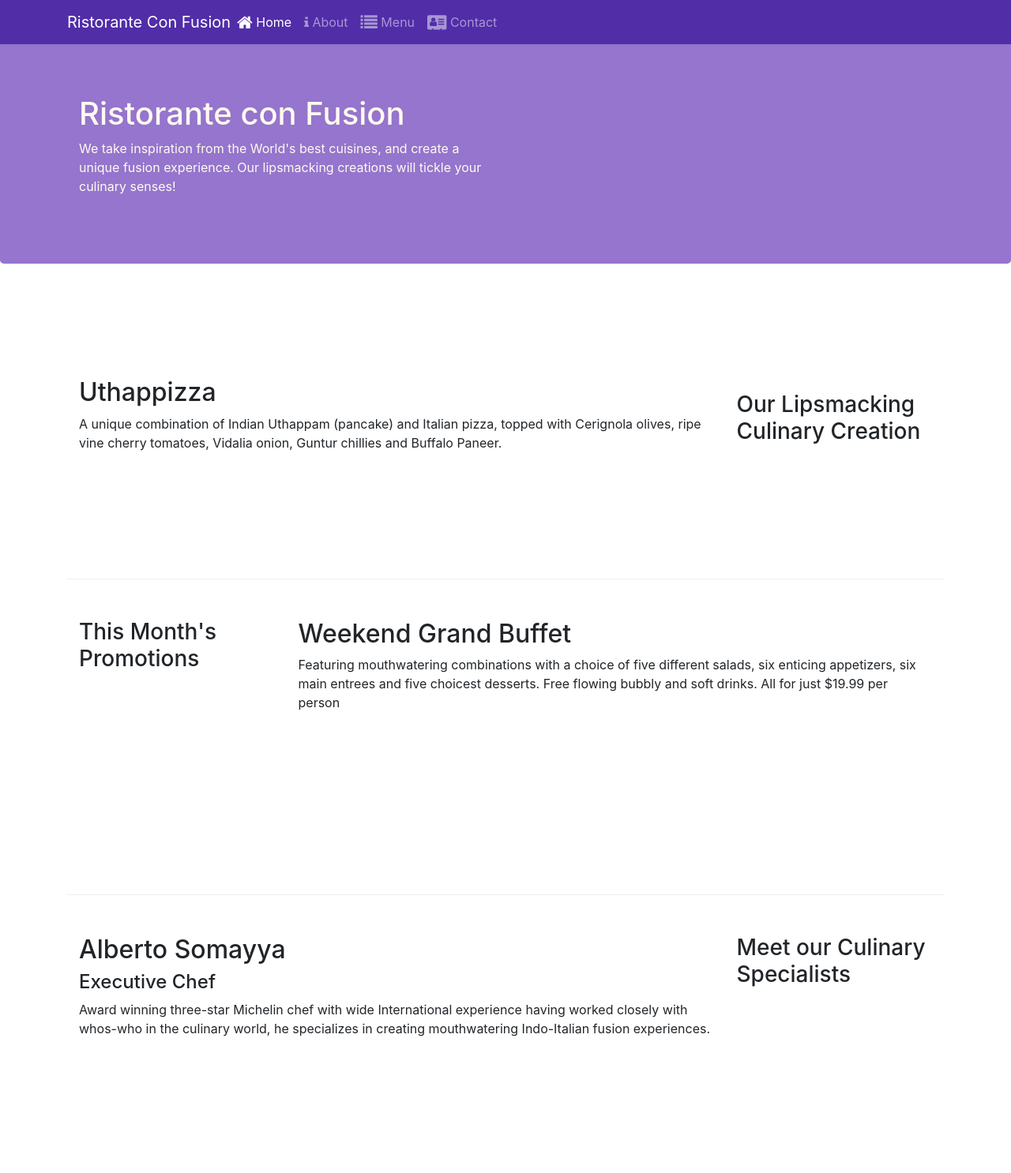
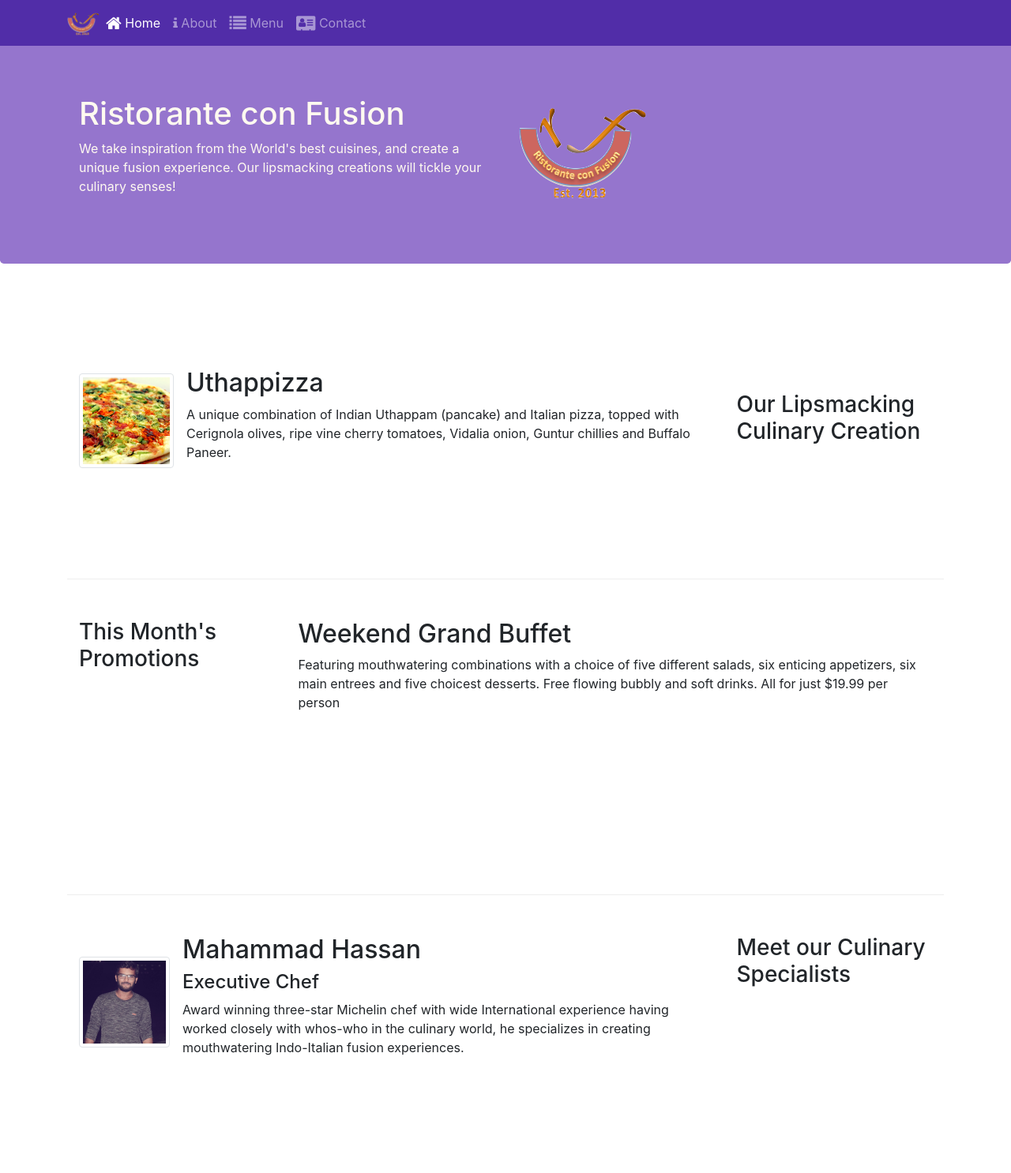
Before and after one commit to mohdhassan4/bootstrap_proj1, a website: page index.html in a window 1280 px wide. Shown: the top 1486 px of the page at 79% size. Drawn offline with nearby package versions, Linux system fonts and the light colour scheme.

Commit message:
imgsandvideo

```diff
--- a/index.html
+++ b/index.html
@@ -23,7 +23,7 @@
             <button class="navbar-toggler" type="button" data-toggle="collapse" data-target="#Navbar">
                 <span class="navbar-toggler-icon"></span>
             </button>
-           <a class="navbar-brand  mr-auto" href="index.html">Ristorante Con Fusion</a>
+           <a class="navbar-brand  mr-auto" href="index.html"><img src="img/logo.png" height="30" width="41"></a>
            <div class="collapse navbar-collapse" id="Navbar">
 
 
@@ -44,7 +44,8 @@
                     <h1>Ristorante con Fusion</h1>
                     <p>We take inspiration from the World's best cuisines, and create a unique fusion experience. Our lipsmacking creations will tickle your culinary senses!</p>
                 </div>
-                <div class="col-12 col-sm">
+                <div class="col-12 col-sm align-self-center">
+                    <img src="img/logo.png" class="img-fluid">
                 </div>
             </div>
         </div>
@@ -56,8 +57,15 @@
                 <h3>Our Lipsmacking Culinary Creation</h3>
             </div>
             <div class= "col col-sm order-sm-first sol-md">
-                <h2>Uthappizza</h2>
-                <p>A unique combination of Indian Uthappam (pancake) and Italian pizza, topped with Cerignola olives, ripe vine cherry tomatoes, Vidalia onion, Guntur chillies and Buffalo Paneer.</p>
+                <div class ="media">
+                    <img class="d-flex mr-3 img-thumbnail align-self-center"
+                    src="img/uthappizza.png" alt="Uthappizza">
+                    <div class="media-body">
+
+                     <h2 class="mt-0">Uthappizza</h2>
+                    <p>A unique combination of Indian Uthappam (pancake) and Italian pizza, topped with Cerignola olives, ripe vine cherry tomatoes, Vidalia onion, Guntur chillies and Buffalo Paneer.</p>
+                    </div>
+                </div>
             </div>
         </div>
 
@@ -77,9 +85,16 @@
                 <h3>Meet our Culinary Specialists</h3>
             </div>
             <div class= "col col-sm order-sm-first sol-md">
-                <h2>Alberto Somayya</h2>
-                <h4>Executive Chef</h4>
-                <p>Award winning three-star Michelin chef with wide International experience having worked closely with whos-who in the culinary world, he specializes in creating mouthwatering Indo-Italian fusion experiences. </p>
+                <div class="media">
+                    <img class="d-flex mr-3 img-thumbnail align-self-center"
+                    src="img/hasan.png" alt="hasan">
+                    <div class ="nedia-body">
+                        <h2 class="mt-0">Mahammad Hassan</h2>
+                        <h4>Executive Chef</h4>
+                         <p class="d-none d-sm-block">Award winning three-star Michelin chef with wide International experience having worked closely with whos-who in the culinary world, he specializes in creating mouthwatering Indo-Italian fusion experiences. </p>
+                    </div>
+                </div>
+
             </div>
         </div>
     </div>
```
Also changed, not shown: aboutus.html (+3 -2 lines), contactus.html (+3 -2 lines), img/alberto.png (added), img/buffet.png (added), img/hasan.png (added), img/logo.png (added), img/uthappizza.png (added), 1 other file.
